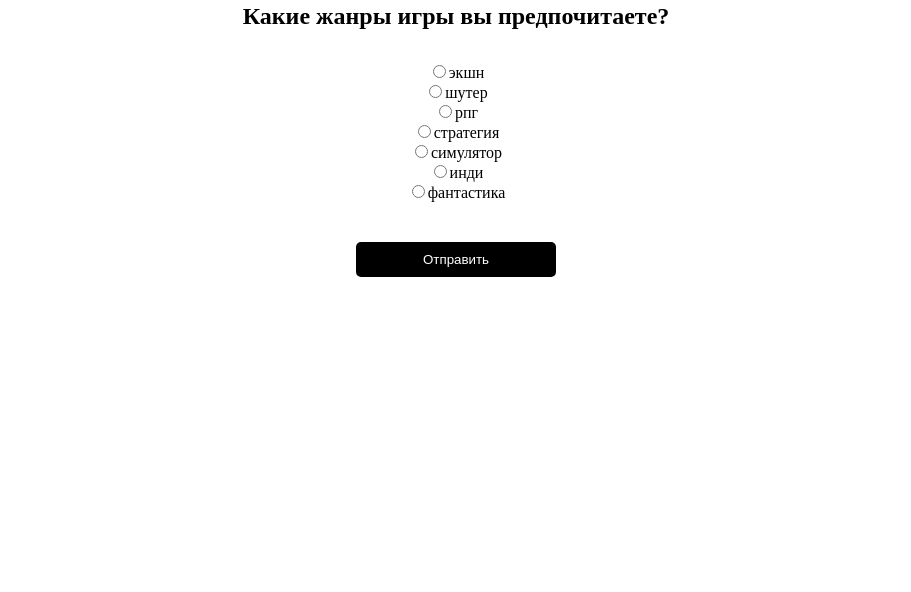
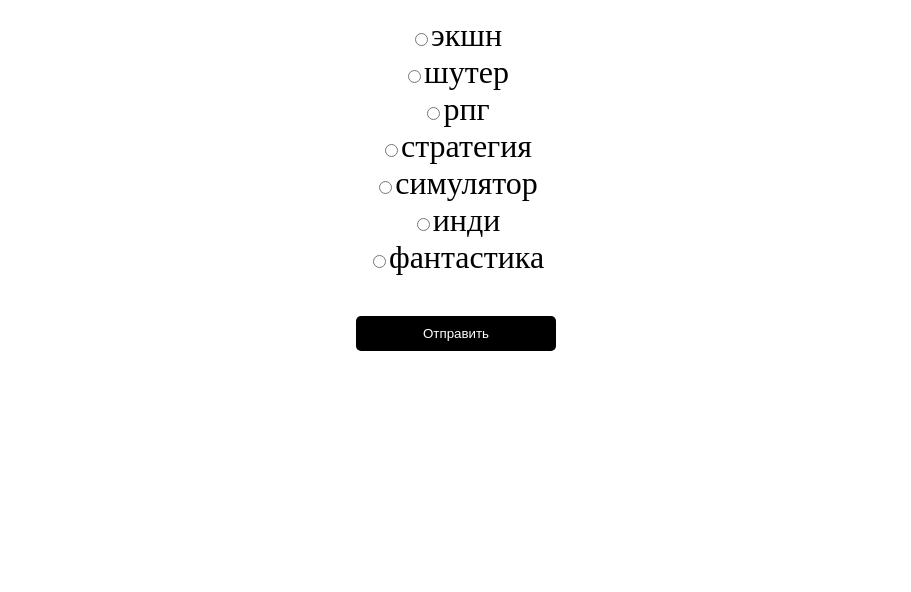
Before and after one commit to thonerohh/1, a plain HTML site: page index.html in a window 1280 px wide. Shown: the part 248-840 px from the top of the page, without its empty margins (184-1095 px from the left). Drawn offline with Linux system fonts and the light colour scheme.

Commit message:
Add files via upload

```diff
--- a/index.html
+++ b/index.html
@@ -1,6 +1,9 @@
 <html>
   <body>
     <style>
+      html{
+        font-size: 32px;
+      }
       .block {
         display: flex;
         flex-direction: column;
```
